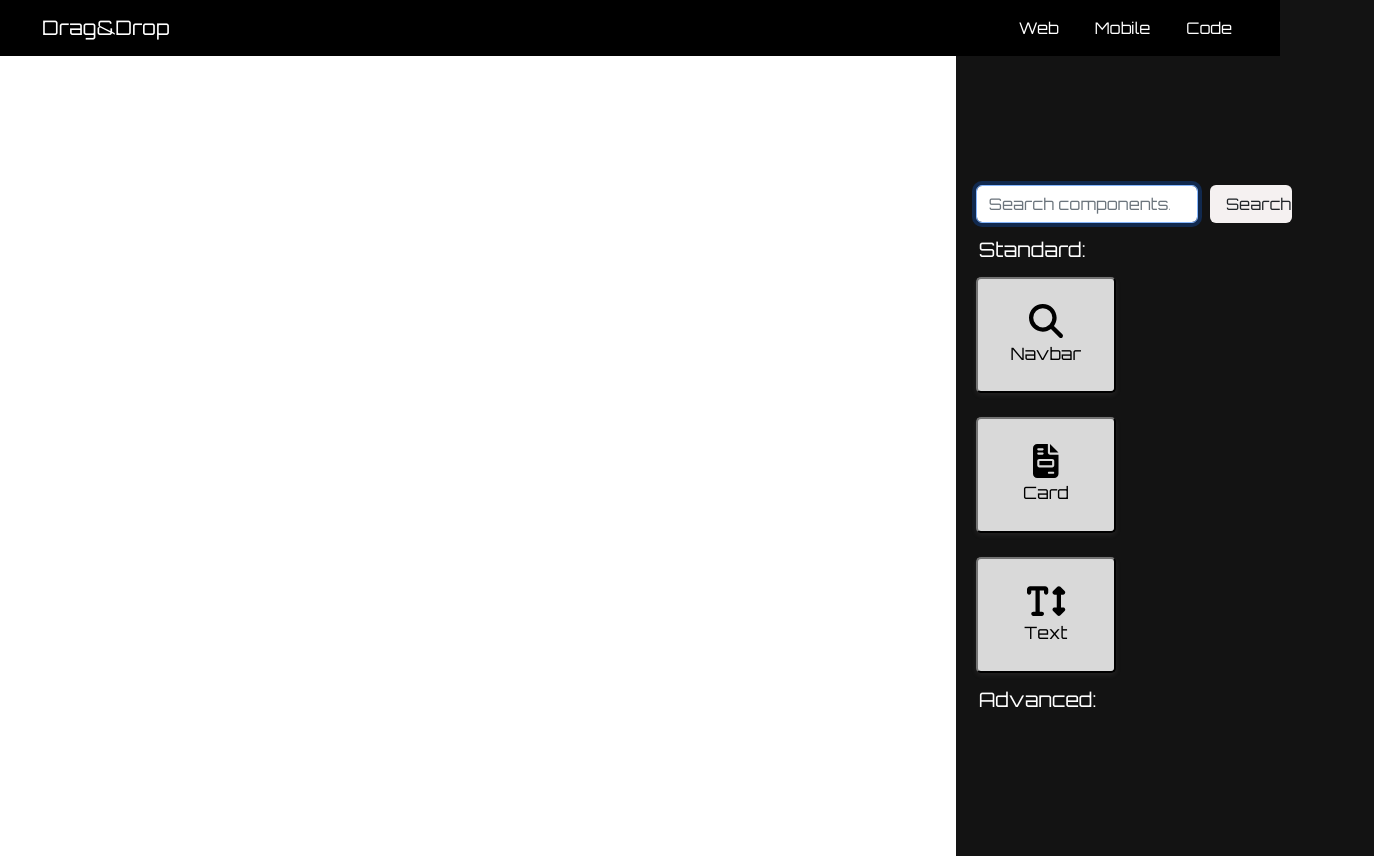
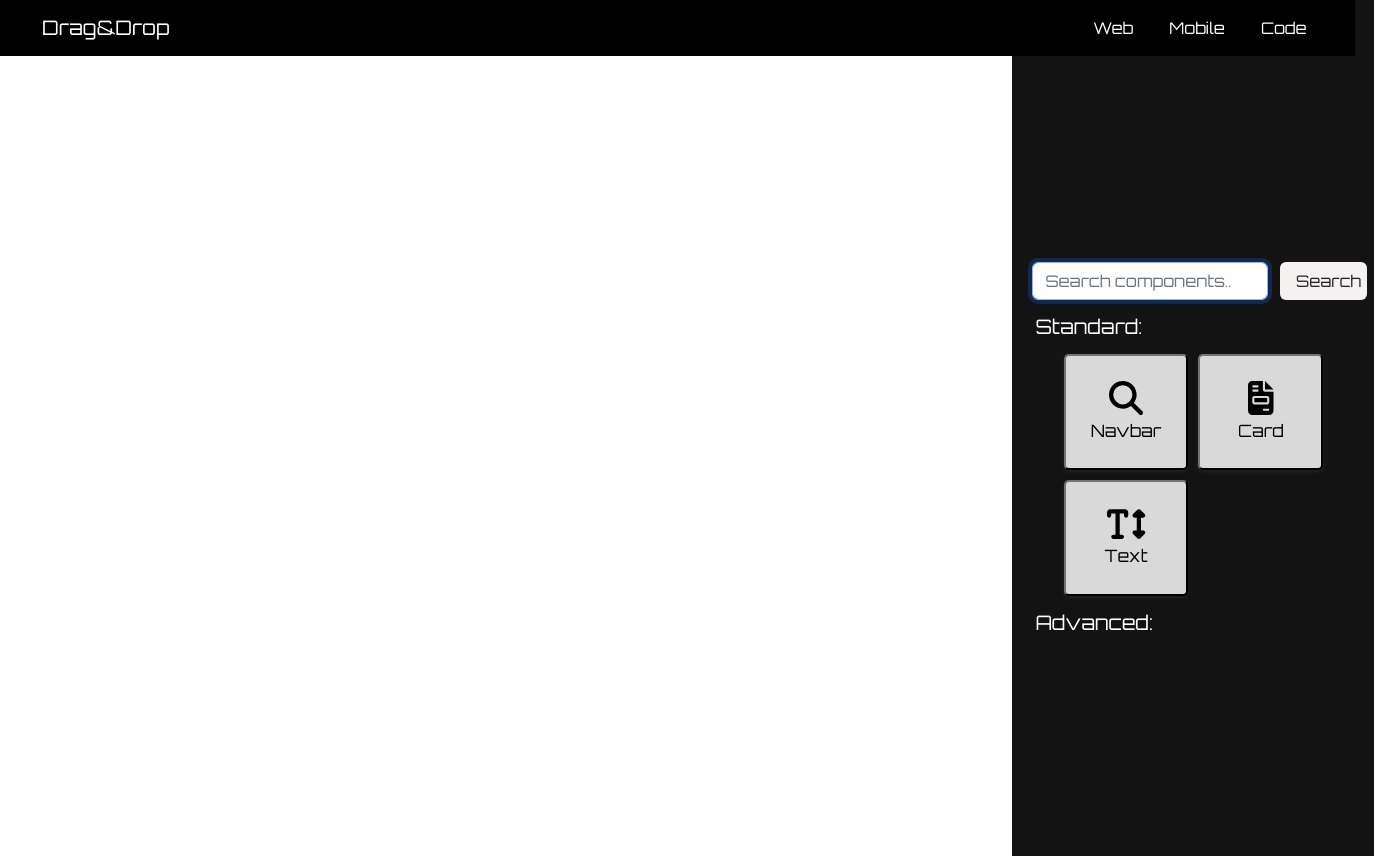
Before and after one commit to adetoye-dev/v42-geckos-team-14, a React (Create React App) app: page / in a window 1280 px wide. Shown: the whole page, 1374 px wide, since content can reach past the window. Built offline with nearby package versions, Linux system fonts and the light colour scheme.

Commit message:
Refactor componentList to use grid layout

```diff
--- a/src/App.css
+++ b/src/App.css
@@ -7,7 +7,7 @@
 }
 
 body {
-  font-family: 'Orbitron', sans-serif;
+  font-family: "Orbitron", sans-serif;
   font-weight: 300;
   margin: 0;
   padding: 0;
@@ -24,23 +24,6 @@ div {
   /* margin: 5px;
   margin-top: 0px; */
   width: fit-content;
-}
-
-.menu-buttons {
-  color: black;
-  position: relative;
-  display: block;
-  background-color: #D9D9D9;
-  user-select: none;
-  padding: 25px 25px;
-  width: 100%;
-  max-width: 140px;
-  box-sizing: border-box;
-  text-align: center;
-  font-size: 17px;
-  border-radius: 5px;
-  border-color: rgb(32, 32, 32);
-  box-shadow: rgba(103, 102, 102, 0.20) 0px 2px 5px;
 }
 .ComponentList {
   margin-left: 20px;
@@ -92,17 +75,17 @@ re {
 .search-button {
   padding-left: 3px;
   text-align: center;
-  background-color: #F5F1F1;
+  background-color: #f5f1f1;
   border-radius: 6px;
 }
 .menu-headings {
   color: white;
   margin: 15px 0px 15px 3px;
 }
-.codepage-buttons{
+.codepage-buttons {
   border-radius: 4px;
   padding: 5px;
-  background-color: #DCDCDC;
+  background-color: #dcdcdc;
   margin: 5px;
 }
 #generatedCode {
--- /dev/null
+++ b/src/components/ComponentList.css
@@ -0,0 +1,23 @@
+.component-list-items {
+  margin: 0 auto;
+  display: grid;
+  gap: 10px;
+  grid-template-columns: repeat(2, 1fr);
+}
+
+.menu-buttons {
+  color: black;
+  position: relative;
+  display: block;
+  background-color: #d9d9d9;
+  user-select: none;
+  width: 100%;
+  padding: 25px 25px;
+  max-width: 140px;
+  box-sizing: border-box;
+  text-align: center;
+  font-size: 17px;
+  border-radius: 5px;
+  border-color: rgb(32, 32, 32);
+  box-shadow: rgba(103, 102, 102, 0.2) 0px 2px 5px;
+}
--- a/src/components/ComponentList.js
+++ b/src/components/ComponentList.js
@@ -5,6 +5,7 @@ import useAddComponent from "../hooks/useAddComponent";
 import { FontAwesomeIcon } from "@fortawesome/react-fontawesome";
 import { faCopy, faFileCode } from "@fortawesome/free-solid-svg-icons";
 import SearchBar from "./SearchBar";
+import "./ComponentList.css";
 import allcomponents from "../allcomponents"; // List of components to render
 
 function ComponentList(props) {
@@ -30,26 +31,27 @@ function ComponentList(props) {
       >
         <SearchBar />
         <h5 className="menu-headings">Standard:</h5>
+        <div className="component-list-items">
           <ComponentListItem
             className="c1 menu-buttons"
             id="c1"
             text="Navbar"
             icon="magnifying-glass"
           />
-        <br />
           <ComponentListItem
             className="c2 menu-buttons"
             id="c2"
             text="Card"
             icon="file-invoice"
           />
-        <br />
           <ComponentListItem
             className="c3 menu-buttons"
             id="c3"
             text="Text"
             icon="text-height"
           />
+        </div>
+
         <h5 className="menu-headings">Advanced:</h5>
       </section>
     );
```
Lines whose indentation alone changed are shown as unchanged.
